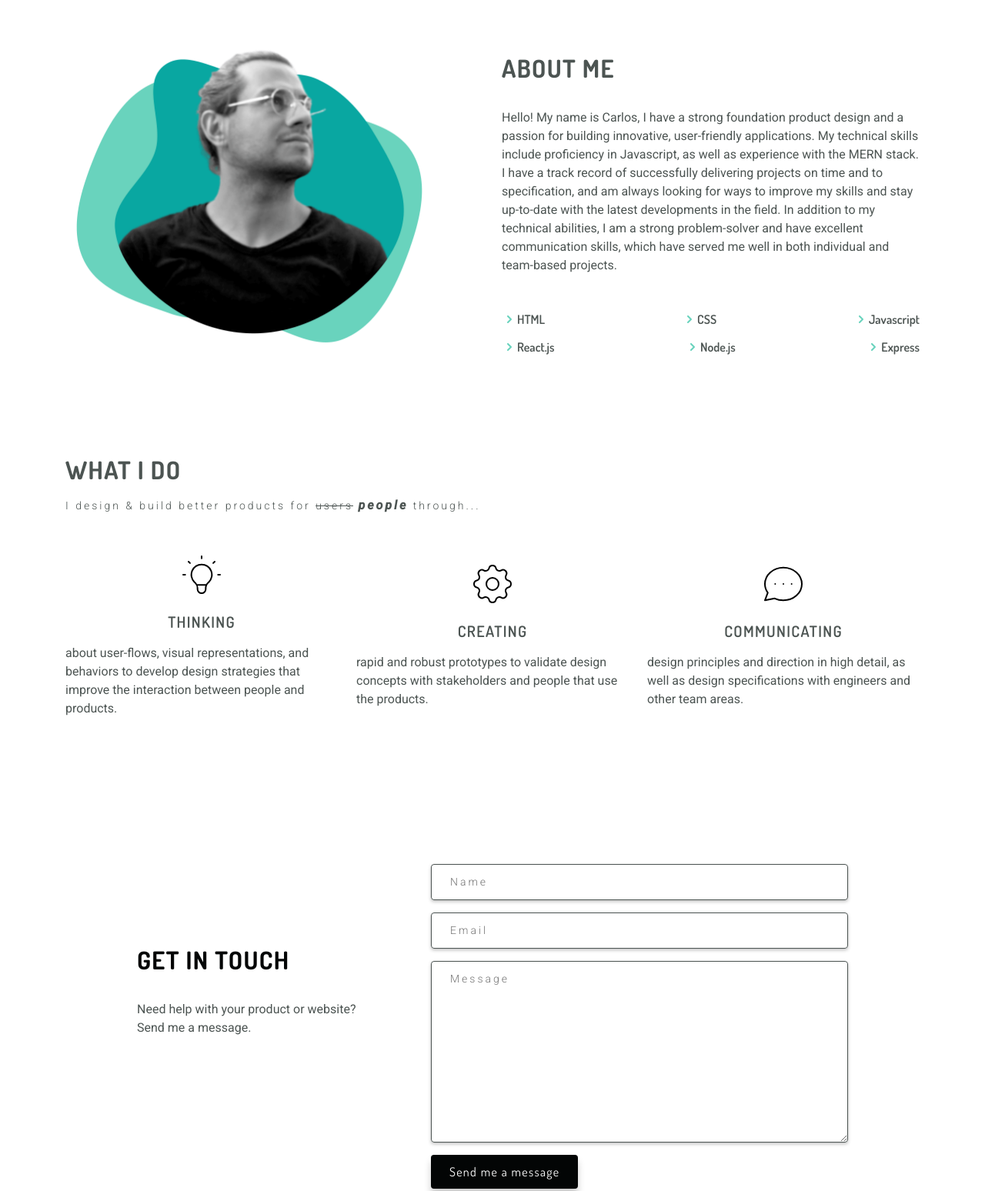
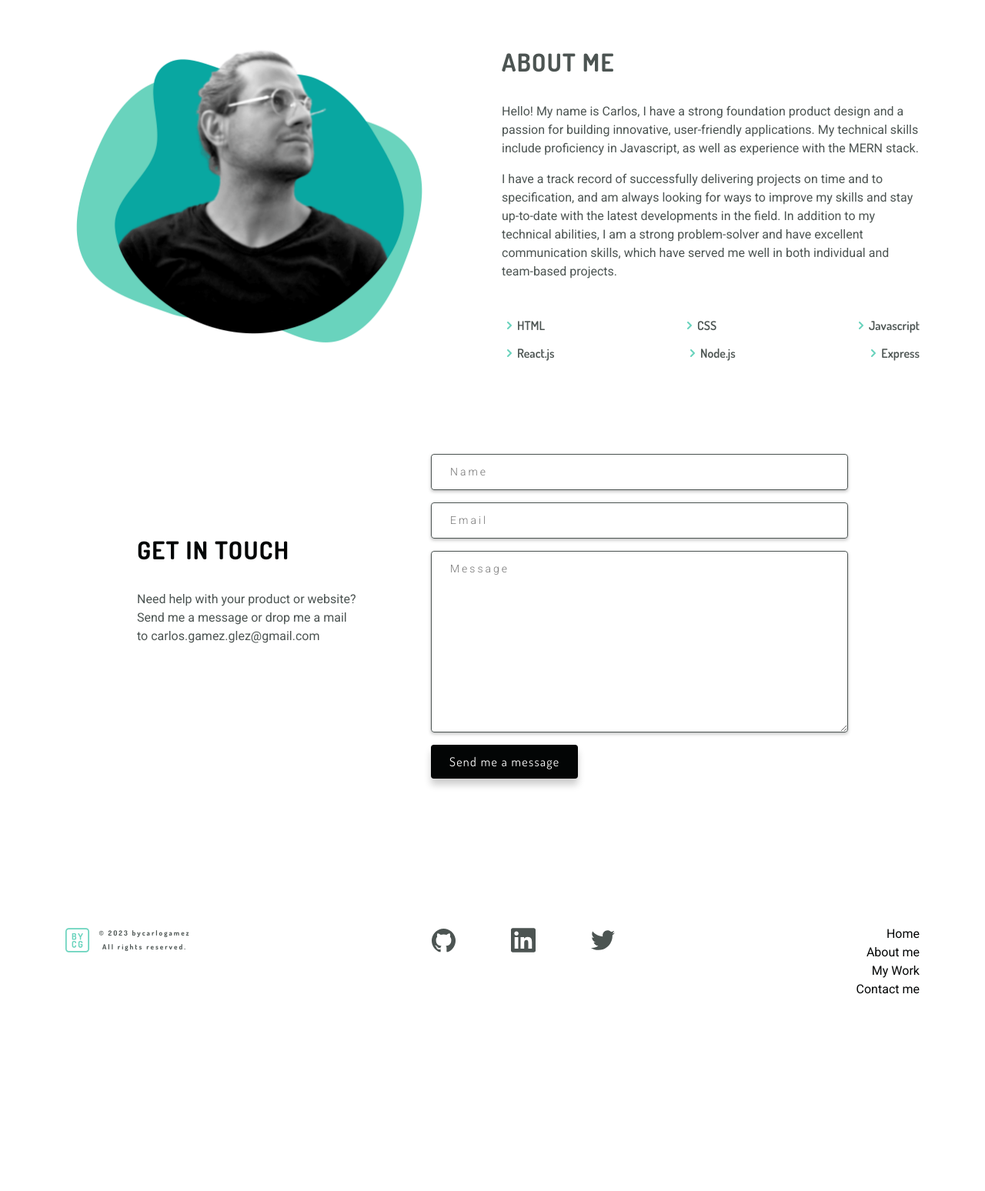
Before and after one commit to bycarlosgamez/portfolio, a plain HTML site: page index.html in a window 1280 px wide. Shown: the part 2078-3626 px from the top of the page at 77% size. After the commit the page ends 3408 px from the top, so only its background shows below. Drawn offline with Linux system fonts and the light colour scheme.

Commit message:
fixed about me typo and added text mail to get in touch paragraph

```diff
--- a/index.html
+++ b/index.html
@@ -122,7 +122,11 @@
 			</div>
 			<div class="about-me-content">
 				<h3>About me</h3>
-				<p>Hello! My name is Carlos, I have a strong foundation product design and a passion for building innovative, user-friendly applications. My technical skills include proficiency in Javascript, as well as experience with the MERN stack. I have a track record of successfully delivering projects on time and to specification, and am always looking for ways to improve my skills and stay up-to-date with the latest developments in the field. In addition to my technical abilities, I am a strong problem-solver and have excellent communication skills, which have served me well in both individual and team-based projects.
+				<p>Hello! My name is Carlos, I have a strong foundation product design and a passion for building innovative, user-friendly applications. My technical skills include proficiency in Javascript, as well as experience with the MERN stack.
+				</p>
+
+				<p>I have a track record of successfully delivering projects on time and to specification, and am always looking for ways to improve my skills and stay up-to-date with the latest developments in the field. In addition to my technical abilities, I am a strong problem-solver and have excellent communication skills, which have served me well in both individual and team-based projects.
+				</p>
 				<div class="tech-container">
 					<div class="tech-row">
 						<div class="tech">
@@ -156,7 +160,7 @@
 				</div>
 		</section>
 
-		<section class="features container" id="features">
+		<!-- <section class="features container" id="features">
 			<div class="features-description">
 				<h3>What I do</h3>
 				<p class="special-paragraph">I design & build better products for <span class="linecross">users</span> <span class="bold-italic">people</span> through...</p>
@@ -178,13 +182,13 @@
 					<p>design principles and direction in high detail, as well as design specifications with engineers and other team areas.    </p>
 				</div>
 			</div>
-		</section>
+		</section> -->
 
 
 		<section class="form container" id="contact">
 			<div class="left">
 				<h3>Get in Touch</h3>
-				<p>Need help with your product or website? Send me a message.</p>
+				<p>Need help with your product or website? Send me a message or drop me a mail to <span class="bold">carlos.gamez.glez@gmail.com</span></p>
 			</div>
 
 			<!-- <div class="right"> -->
@@ -207,9 +211,11 @@
 			<div class="social">
 				<ul>
 					<li><a href="https://github.com/omgitscharly" target="_blank" rel="noopener"><img src="img/icons/social_github.svg" alt="github icon"> </a></li>
+					<li><a href="https://www.linkedin.com/in/bycarlosgamez/" target="_blank" rel="noopener"><img src="img/icons/social_linkedIn.svg" alt="linkeind icon"> </a></li>
 					<li><a href="https://twitter.com/omgitscharly" target="_blank" rel="noopener"><img src="img/icons/social_twitter.svg" alt="twitter icon"> </a></li>
-					<li><a href="https://www.instagram.com/omgitscharly/" target="_blank" rel="noopener"><img src="img/icons/social_instagram.svg" alt="instagram icon"> </a></li>
-					<li><a href="https://www.linkedin.com/in/bycarlosgamez/" target="_blank" rel="noopener"><img src="img/icons/social_linkedIn.svg" alt="linkeind icon"> </a></li>
+
+					<!-- <li><a href="https://www.instagram.com/omgitscharly/" target="_blank" rel="noopener"><img src="img/icons/social_instagram.svg" alt="instagram icon"> </a></li> -->
+
 				</ul>
 			</div>
 			<nav class="nav-footer">
@@ -222,9 +228,9 @@
 				</ul>
 			</nav>
 			<div class="copyRight">
-				<img src="img/logo.png" alt="omgitscharly's logo">
+				<img src="img/logo.svg" alt="omgitscharly's logo">
 				<small>
-					<span>© 2022 bycarlogamez</span>
+					<span>© 2023 bycarlogamez</span>
 					<span>All rights reserved.</span>
 				</small>
 			</div>
```
